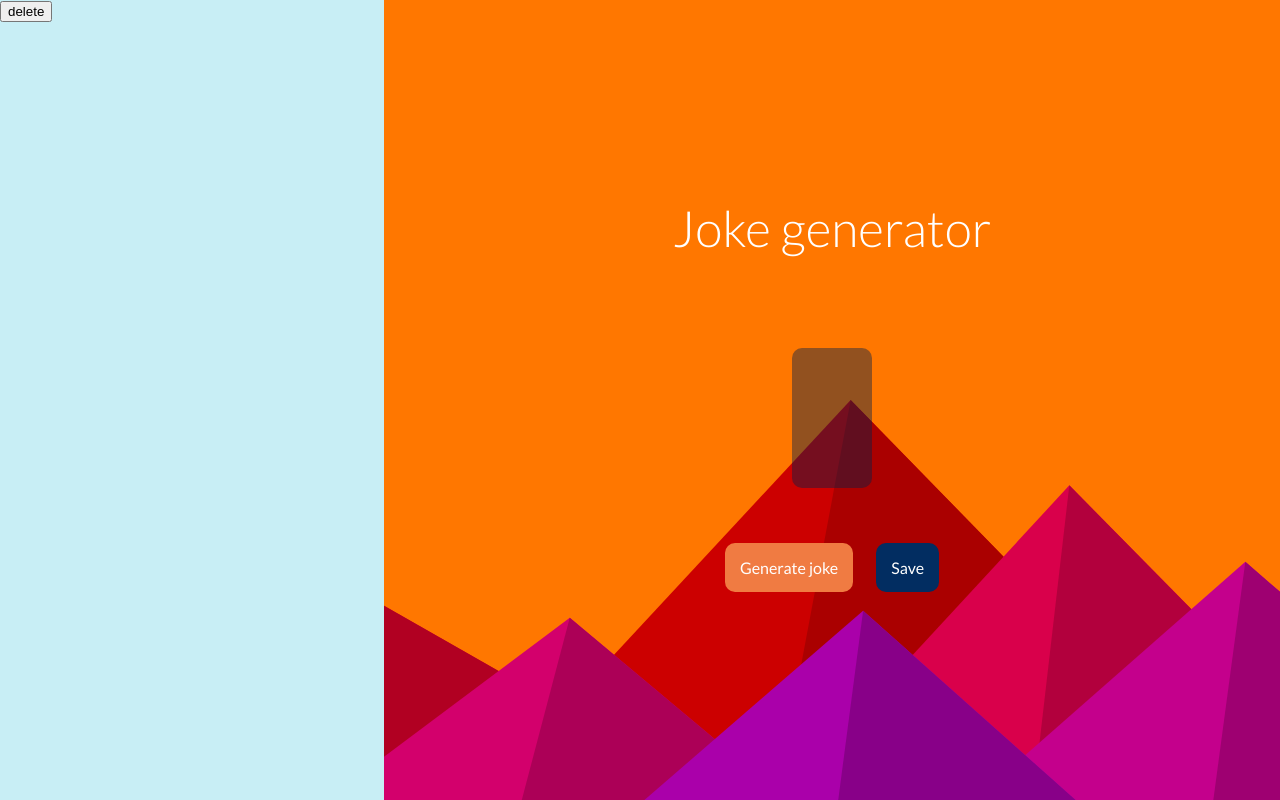
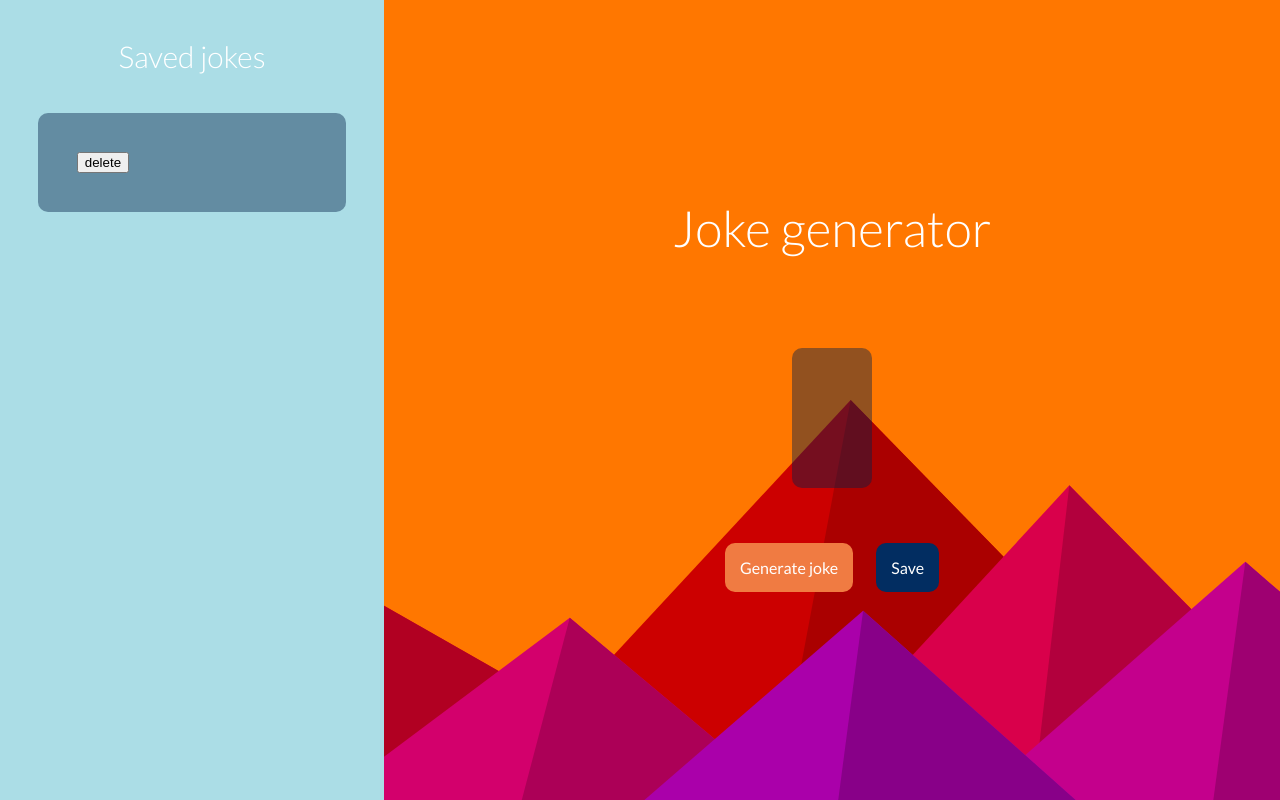
Before and after one commit to Dominika-J/Jokes-generator, a website: page index.html in a window 1280 px wide. Both pictures are taken after a click on the button "Save". Drawn offline with Linux system fonts and the light colour scheme; no server answers.

Commit message:
scroll bar

```diff
--- a/index.html
+++ b/index.html
@@ -16,7 +16,7 @@
 
             <!-- stored jokes -->
             <div id="columns-left" class="columns-left">
-
+                <h4>Saved jokes</h4>
             </div>
 
             <!-- new jokes -->
--- a/style.css
+++ b/style.css
@@ -6,6 +6,7 @@
 }
 
 body {
+  height: 100vh;
   overflow: hidden;
   font-family: Lato, sans-serif;
 }
@@ -26,8 +27,25 @@ h3 {
 .columns-left {
   /* position: relative; */
   width: 30%;
-  min-height: 100vh;
-  background-color: rgb(200, 238, 245);
+  background-color: rgb(171, 221, 230);
+  height: 100vh;
+  overflow-y: auto;
+}
+
+h4 {
+  color: white;
+  font-size: 30px;
+  font-weight: 300;
+  margin: 10% 0;
+  text-align: center;
+}
+
+.joke-item {
+  background-color: rgba(3, 34, 73, 0.431);
+  margin: 10%;
+  padding: 10%;
+  border-radius: 10px;
+
 }
 
 .columns-right {
```
